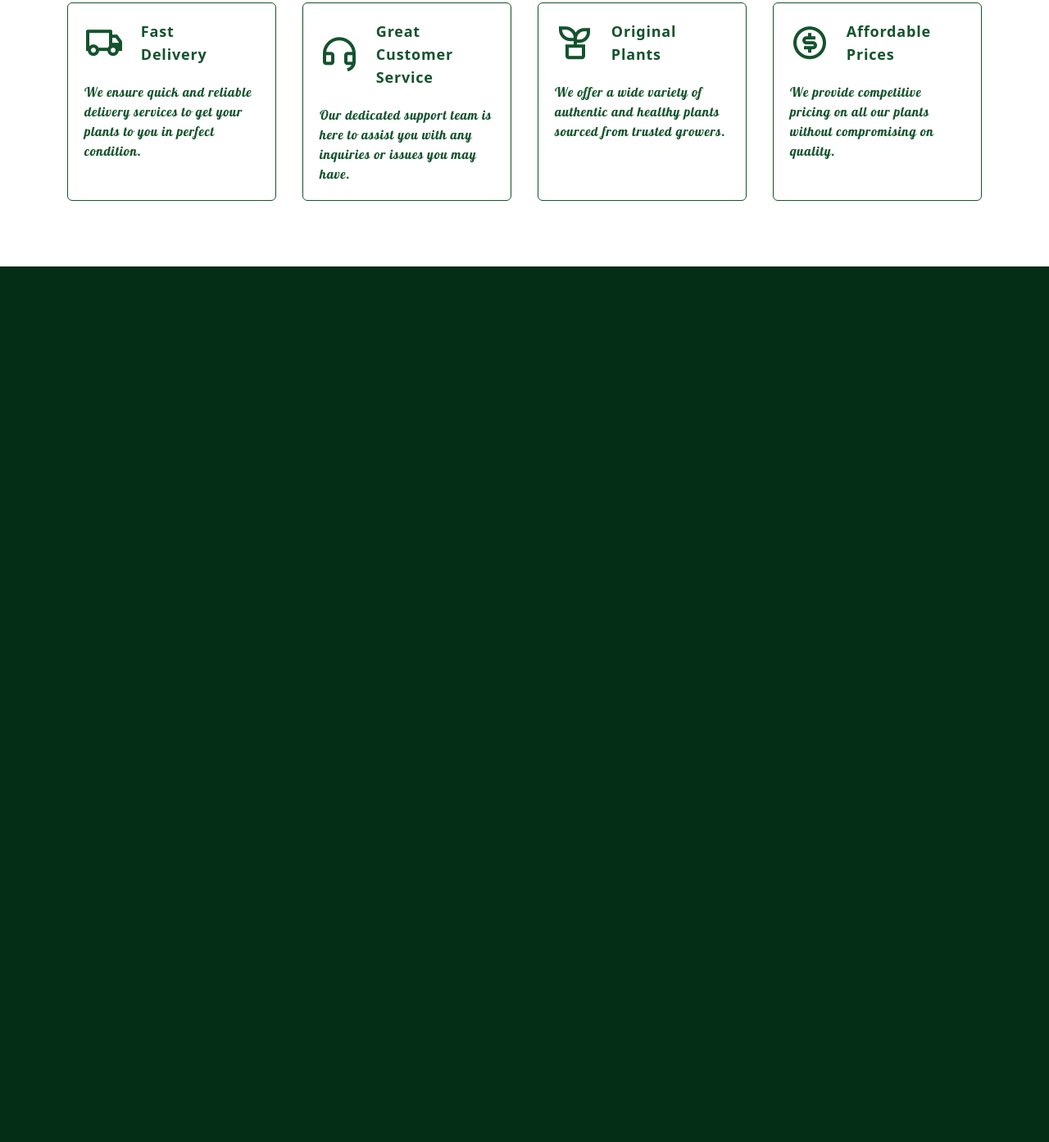
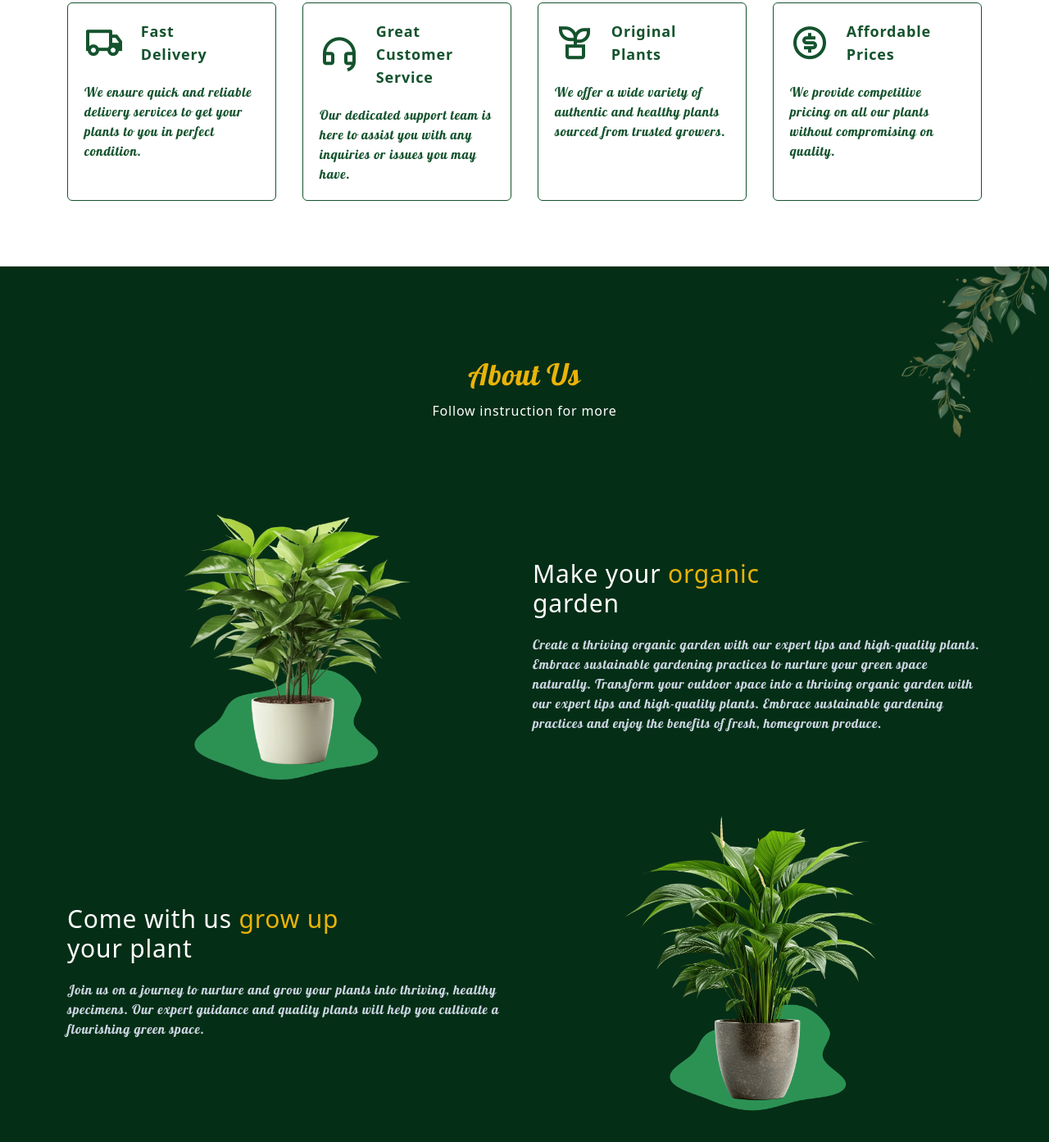
Before and after one commit to Pankajgour12/plant-website-tailwindcss, a website: page index.html in a window 1280 px wide. Shown: the part 849-2242 px from the top of the page at 82% size. Before the commit the page ends 1174 px from the top, so only its background shows below. Drawn offline with nearby package versions, Linux system fonts and the light colour scheme; files that its build step writes are made by us from their sources.

Commit message:
About section ✅

```diff
--- a/index.html
+++ b/index.html
@@ -74,7 +74,9 @@
 
         <!--  blob 1 -->
 
-       <div class="w-64 h-64 bg-green-700 rounded-full blur-3xl -z-10 opacity-40 absolute top-1/2 left-1/2 -translate-x-1/2 -translate-y-1/2"></div>
+        <div
+          class="w-64 h-64 bg-green-700 rounded-full blur-3xl -z-10 opacity-40 absolute top-1/2 left-1/2 -translate-x-1/2 -translate-y-1/2">
+        </div>
 
         <!--  blob 2 -->
 
@@ -95,7 +97,8 @@
 
             </h1>
             <p class="text-slate-300 font-Lobster">
-              Discover the transformative power of plants in enhancing your living spaces. Embrace nature's beauty and create a healthier, more vibrant environment with our exquisite plant collection.
+              Discover the transformative power of plants in enhancing your living spaces. Embrace nature's beauty and
+              create a healthier, more vibrant environment with our exquisite plant collection.
             </p>
 
             <div class=" flex flex-col gap-2 sm:flex-row md:gap-4 lg:pt-5 xl:pt-10">
@@ -235,10 +238,95 @@
     </div>
 
 
+    <!--~~~~~~~~~  About ~~~~~~~~~~-->
+
+
+    <section id="about" class="relative overflow-hidden">
+      <div class="absolute -top-8 -right-12 opacity-50">
+        <img src="assets/img/leaf-3.png" alt="leaf_image" class="
+        w-40 md:w-52 xl:w-64">
+      </div>
+
+      <div class="flex flex-col items-center gap-3 text-center
+      mb-10 md:mb-20">
+        <h2 class="title">
+          About Us
+        </h2>
+        <p class="max-w-2xl">
+          Follow instruction for more
+        </p>
+
+      </div>
+
+      <div class="container space-y-10 xl:space-y-0">
+        <!--    item 1   -->
+        <div class="flex flex-col items-center lg:flex-row gap-5">
+          <!--  image 1 -->
+          <div class="w-full lg:w-1/2">
+            <img src="assets/img/plant-1.png" alt="about_image"
+             class="w-full sm:w-2/3 lg:w-full xl:w-2/3 mx-auto">
+          </div>
+
+          <!-- content -->
+          <div class="w-full lg:w-1/2">
+            <div class="space-y-5">
+              <h3>
+              Make your <span class="text-yellow-500"> organic</span> <br>
+              garden
+            </h3>
+            <p class="text-slate-300 font-Lobster">
+              Create a thriving organic garden with our expert tips and high-quality plants.
+              Embrace sustainable gardening practices to nurture your green space naturally.
+              Transform your outdoor space into a thriving organic garden with our expert tips and high-quality plants.
+              Embrace sustainable gardening practices and enjoy the benefits of fresh, homegrown produce.
 
 
 
 
+
+            </p>
+            </div>
+          </div>
+        </div>
+
+
+        <!--  item 2   -->
+        <div class="flex flex-col items-center lg:flex-row-reverse gap-5">
+          <!--  image 2 -->
+          <div class="w-full lg:w-1/2">
+            <img src="assets/img/plant-2.png" alt="about_image"
+             class="w-full sm:w-2/3 lg:w-full xl:w-2/3 mx-auto">
+          </div>
+
+          <!-- content -->
+          <div class="w-full lg:w-1/2">
+            <div class="space-y-5">
+              <h3>
+             Come with us <span class="text-yellow-500"> grow up</span> <br>
+             your plant
+            </h3>
+            <p class="text-slate-300 font-Lobster">
+
+              Join us on a journey to nurture and grow your plants into thriving, healthy specimens.
+              Our expert guidance and quality plants will help you cultivate a flourishing green space.
+
+
+
+
+
+            </p>
+            </div>
+          </div>
+        </div>
+
+
+
+
+
+
+      </div>
+
+    </section>
 
 
 
--- a/style.css
+++ b/style.css
@@ -50,6 +50,16 @@ h1{
   @apply text-3xl md:text-4xl xl:text-5xl font-bold;
 }
 
+h2{
+  @apply text-2xl md:text-3xl xl:text-4xl;
+}
+
+h3{
+  @apply text-xl md:text-2xl xl:text-3xl;
+}
+
+
+
 .btn{
   @apply border border-yellow-500 bg-yellow-500  font-bold  rounded-md px-5 py-2 duration-300;
 }
@@ -63,3 +73,7 @@ h1{
 .btn_outline:hover{
   @apply bg-yellow-500 ;
 }
+
+.title{
+  @apply font-Lobster text-yellow-500;
+}
```
Lines whose indentation alone changed are shown as unchanged.
